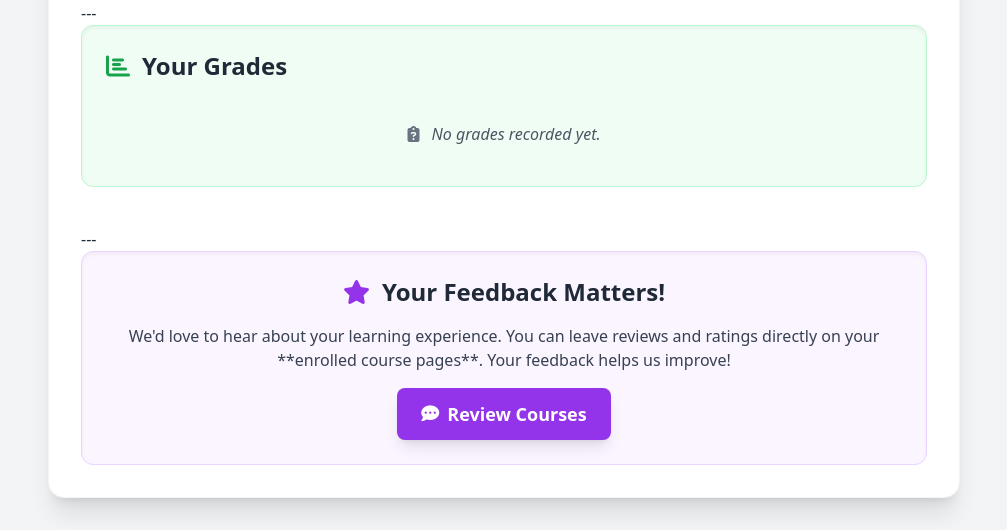
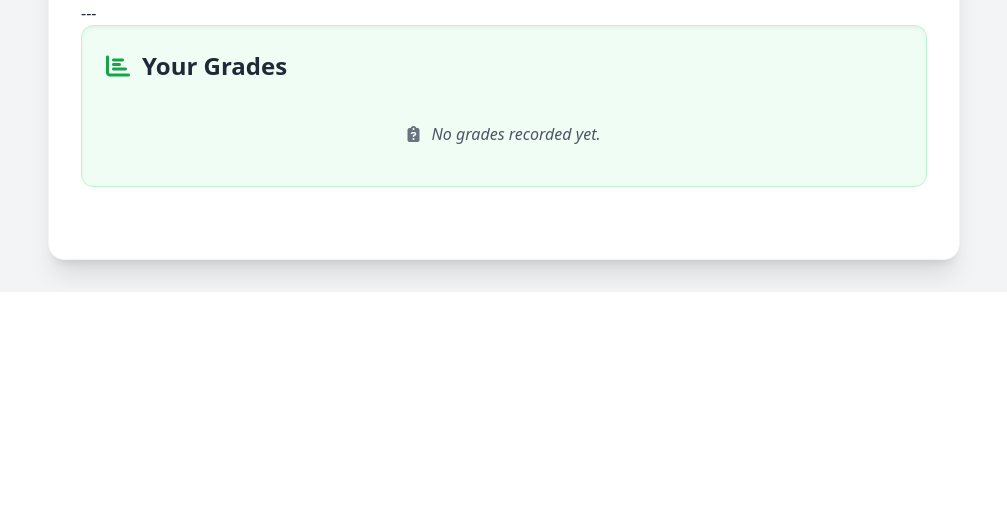
Before and after one commit to Oliverr11/django-final-online-learning, a Django app: template students/templates/students/student_dashboard.html in a window 1280 px wide. Shown: the part 849-1379 px from the top of the page, without its empty margins (264-1271 px from the left). After the commit the page ends 1141 px from the top, so only its background shows below. Run offline with Django 5.2, Linux system fonts and the light colour scheme; the template is opened without the code that fills it: values that come from a table or form of the project are taken from there, others are empty; data comes from the database, SQL or seed files in the repository; both versions use the stored data as it was after the commit; some libraries are stand-ins or nearby versions.

Commit message:
change ui

```diff
--- a/students/templates/students/student_dashboard.html
+++ b/students/templates/students/student_dashboard.html
@@ -225,28 +225,7 @@
       {% endif %}
     </div>
 
-    ---
-    <div
-      class="p-6 bg-purple-50 rounded-xl border border-purple-200 shadow-inner text-center"
-    >
-      <h3
-        class="text-2xl font-bold text-gray-800 mb-4 flex items-center justify-center"
-      >
-        <i class="fa-solid fa-star mr-3 text-purple-600"></i> Your Feedback
-        Matters!
-      </h3>
-      <p class="text-gray-700 mb-4">
-        We'd love to hear about your learning experience. You can leave reviews
-        and ratings directly on your **enrolled course pages**. Your feedback
-        helps us improve!
-      </p>
-      <a
-        href="{% url 'students:enroll_courses' %}"
-        class="inline-flex items-center px-6 py-3 bg-purple-600 text-white text-lg font-semibold rounded-lg shadow-lg hover:bg-purple-700 transform hover:scale-105 transition duration-300 ease-in-out"
-      >
-        <i class="fa-solid fa-comment-dots mr-2"></i> Review Courses
-      </a>
-    </div>
+
   </div>
 </div>
 
```
Also changed, not shown: db.sqlite3.
